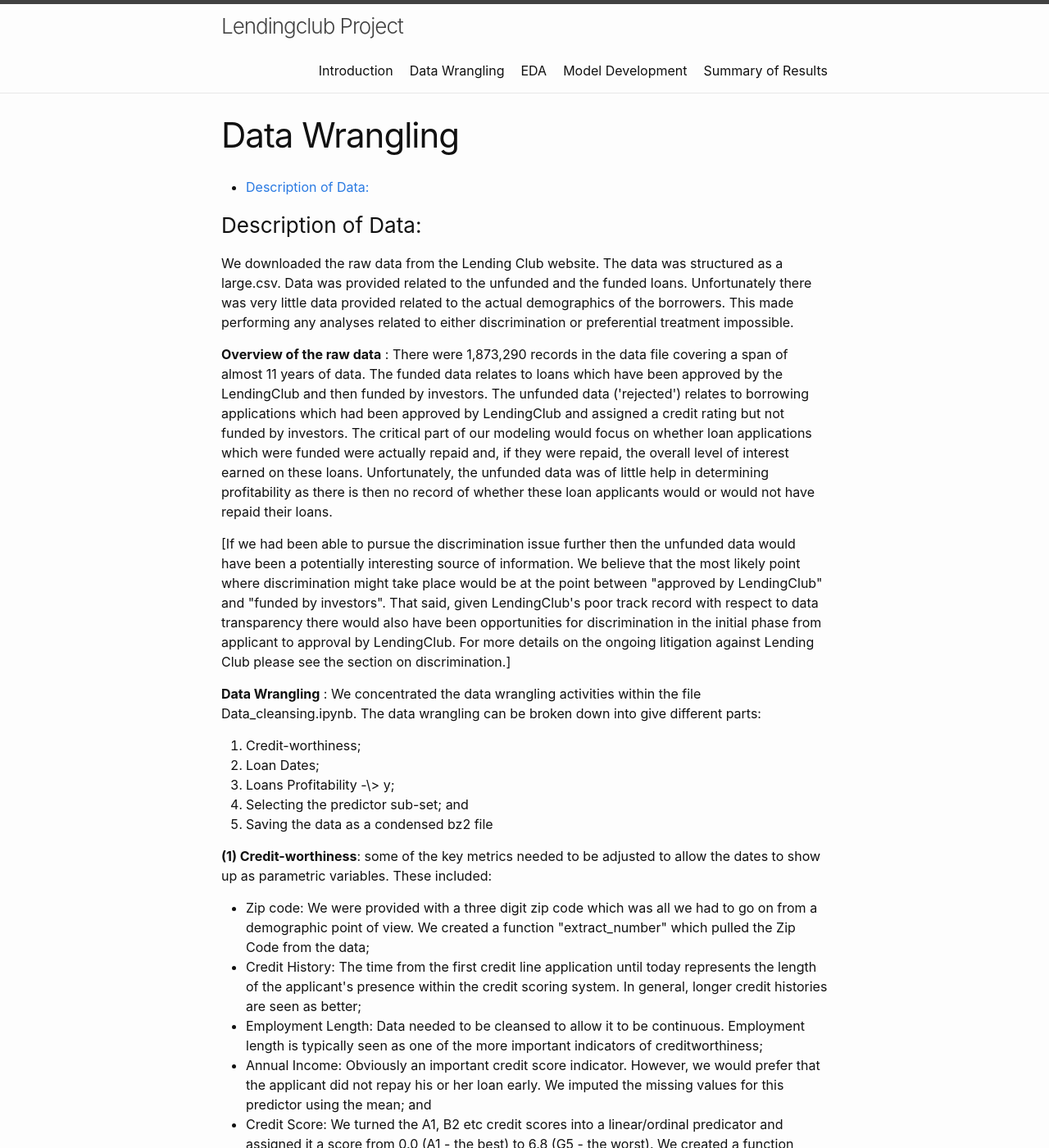
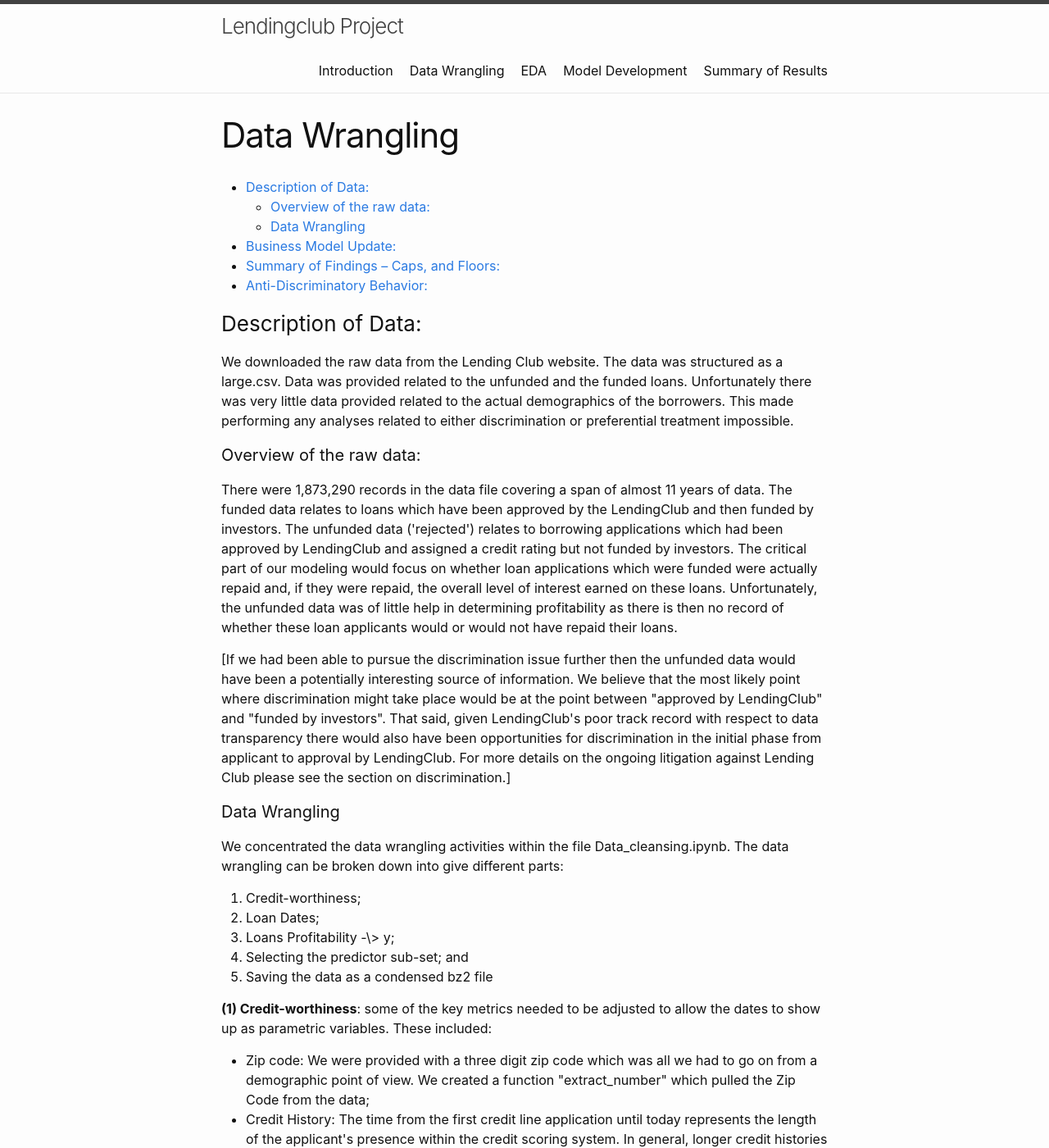
Before and after one commit to junparkh/LendingClub, a Jekyll site: the page built from menu1.md, in a window 1280 px wide and 1400 px high. Shown: the whole window at 82% size. Built offline with Jekyll 4.4.1, drawn with Linux system fonts in a browser that asks for light colours; some of the changed text lies outside the part shown.

Commit message:
Update menu1.md

```diff
--- a/menu1.md
+++ b/menu1.md
@@ -10,11 +10,13 @@
 
 We downloaded the raw data from the Lending Club website. The data was structured as a large.csv.  Data was provided related to the unfunded and the funded loans. Unfortunately there was very little data provided related to the actual demographics of the borrowers.  This made performing any analyses related to either discrimination or preferential treatment impossible.
 
-**Overview of the raw data** : There were 1,873,290 records in the data file covering a span of almost 11 years of data.  The funded data relates to loans which have been approved by the LendingClub and then funded by investors.  The unfunded data (&#39;rejected&#39;) relates to borrowing applications which had been approved by LendingClub and assigned a credit rating but not funded by investors.  The critical part of our modeling would focus on whether loan applications which were funded were actually repaid and, if they were repaid, the overall level of interest earned on these loans.  Unfortunately, the unfunded data was of little help in determining profitability as there is then no record of whether these loan applicants would or would not have repaid their loans.
+#### Overview of the raw data:
+There were 1,873,290 records in the data file covering a span of almost 11 years of data.  The funded data relates to loans which have been approved by the LendingClub and then funded by investors.  The unfunded data (&#39;rejected&#39;) relates to borrowing applications which had been approved by LendingClub and assigned a credit rating but not funded by investors.  The critical part of our modeling would focus on whether loan applications which were funded were actually repaid and, if they were repaid, the overall level of interest earned on these loans.  Unfortunately, the unfunded data was of little help in determining profitability as there is then no record of whether these loan applicants would or would not have repaid their loans.
 
 [If we had been able to pursue the discrimination issue further then the unfunded data would have been a potentially interesting source of information.  We believe that the most likely point where discrimination might take place would be at the point between &quot;approved by LendingClub&quot; and &quot;funded by investors&quot;.   That said, given LendingClub&#39;s poor track record with respect to data transparency there would also have been opportunities for discrimination in the initial phase from applicant to approval by LendingClub. For more details on the ongoing litigation against Lending Club please see the section on discrimination.]
 
-**Data Wrangling** : We concentrated the data wrangling activities within the file Data\_cleansing.ipynb.  The data wrangling can be broken down into give different parts:
+#### Data Wrangling
+We concentrated the data wrangling activities within the file Data\_cleansing.ipynb.  The data wrangling can be broken down into give different parts:
 
 1. Credit-worthiness;
 2. Loan Dates;
@@ -74,7 +76,7 @@
 
 We hoped that this reduced parametric subset would allow us to run quicker models.
 
-**Business Model Update**** :**
+### Business Model Update:
 
 Following a in depth review of the LendingClub (LC) website as well as an analysis of their past two 10K submissions which are available on the SEC&#39;s Edgar portal (see references) our understanding of the overall business model has evolved considerable.
 
@@ -119,10 +121,12 @@
 
 (e) Each investor has their own targeted returns, however, for simplicity, we have used the examples given on the Investor video provided by LC = 5%.
 
-**Summary of Findings – Caps, and Floors** : Each loan tranche that the investor funds have an implicit capped return, i.e. the borrower agrees to the loan with a fixed interest rate which cannot be increased over the life of the loan. This is the maximum return that the investor can make and therefore represents the cap. On the other hand, because it is an unsecured loan the potential loss for the investor is 100%.
+### Summary of Findings – Caps, and Floors:
+Each loan tranche that the investor funds have an implicit capped return, i.e. the borrower agrees to the loan with a fixed interest rate which cannot be increased over the life of the loan. This is the maximum return that the investor can make and therefore represents the cap. On the other hand, because it is an unsecured loan the potential loss for the investor is 100%.
 
 **Implications of the Business Model findings on the EDA and predictive modeling:** the main driver to the future returns by investors are determined by limiting credit losses. The overall distributions of credit losses has a fat, left-tail distribution.  The maximum return is capped when the loan is made but the actual return can be -100%.  In addition, due to the nature of the credit market, instead of paying 25 % and then default, it makes more sense for the borrowers to default on the whole amount, which explains the shape of the fat tail.
 
-**Anti-Discriminatory Behavior:** In addition to the above we note that LC paid a class action settlement lawsuit of 77.3M$ in Q4 2017. This represented 50% of revenue for that quarter. We have not yet been able to get sufficient details regarding this lawsuit to understand whether it is related to discriminatory practices.  Our investigation is ongoing.
+### Anti-Discriminatory Behavior:
+In addition to the above we note that LC paid a class action settlement lawsuit of 77.3M$ in Q4 2017. This represented 50% of revenue for that quarter. We have not yet been able to get sufficient details regarding this lawsuit to understand whether it is related to discriminatory practices.  Our investigation is ongoing.
 
 Another anti-discrimination investigation is related to the zip code. We want to check the whether the percentage of the loan lending has the location bias (rich neighborhood verses some area which was weakened by the Economic Depression )
```
